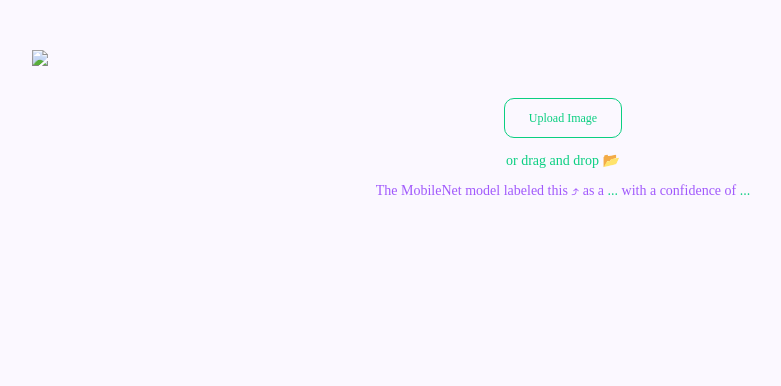
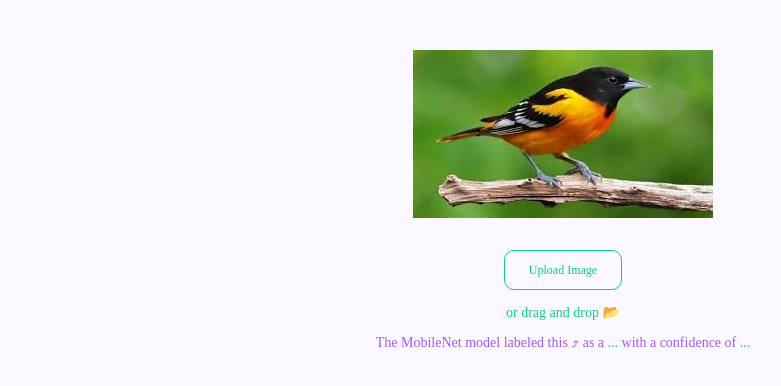
Before and after one commit to Amisha-here/Image-Classifier, a plain HTML site: page index.html in a window 1280 px wide. Shown: the whole page, without its empty margins (77-858 px from the left). Drawn offline with Linux system fonts and the light colour scheme; no server answers.

Commit message:
Update index.html

```diff
--- a/index.html
+++ b/index.html
@@ -12,7 +12,7 @@
     <body>
 
         <div id="container">
-            <img src="images/bird/jpg" id="image" class="center">
+            <img src="bird.jpg" id="image" class="center">
             <div id="text-container">
                 <p id="instruction" class="green-color">
                     <button id="uploader-btn" onClick="clickUploader()">Upload Image</button>
```
